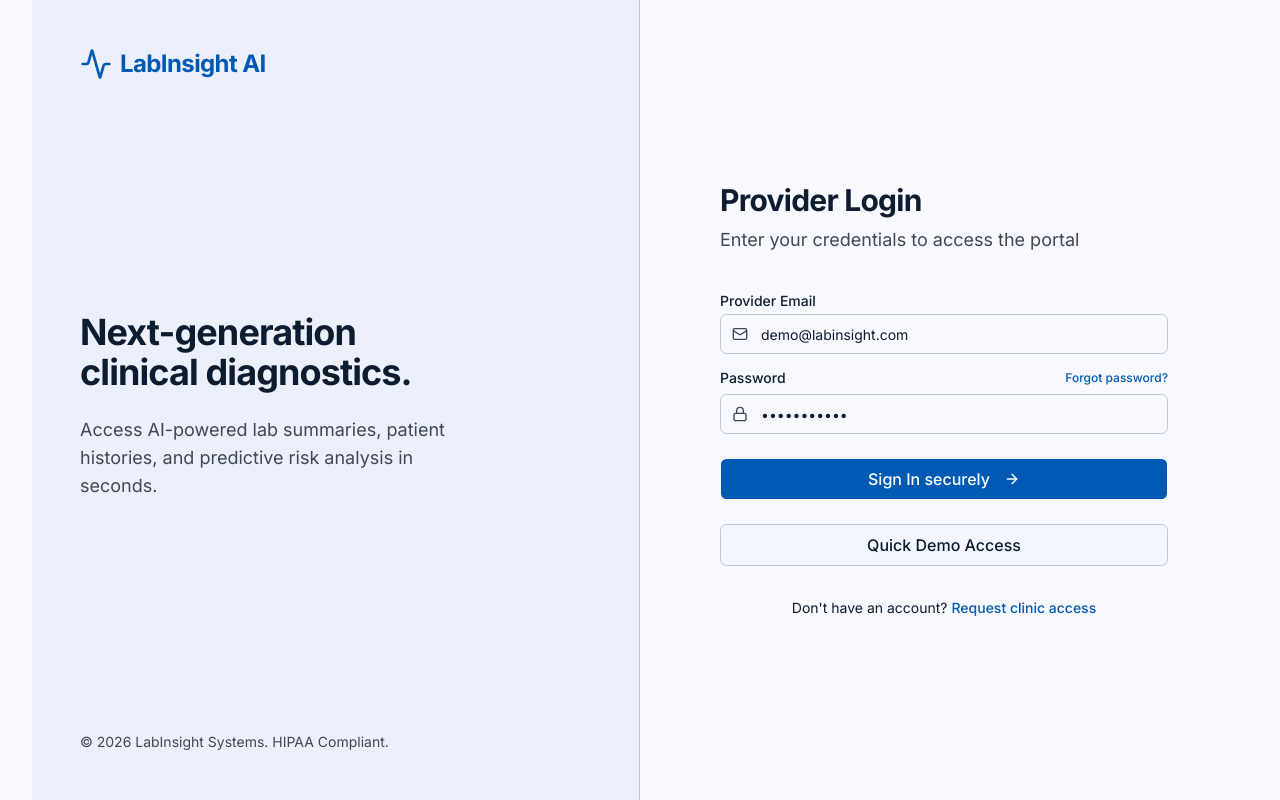
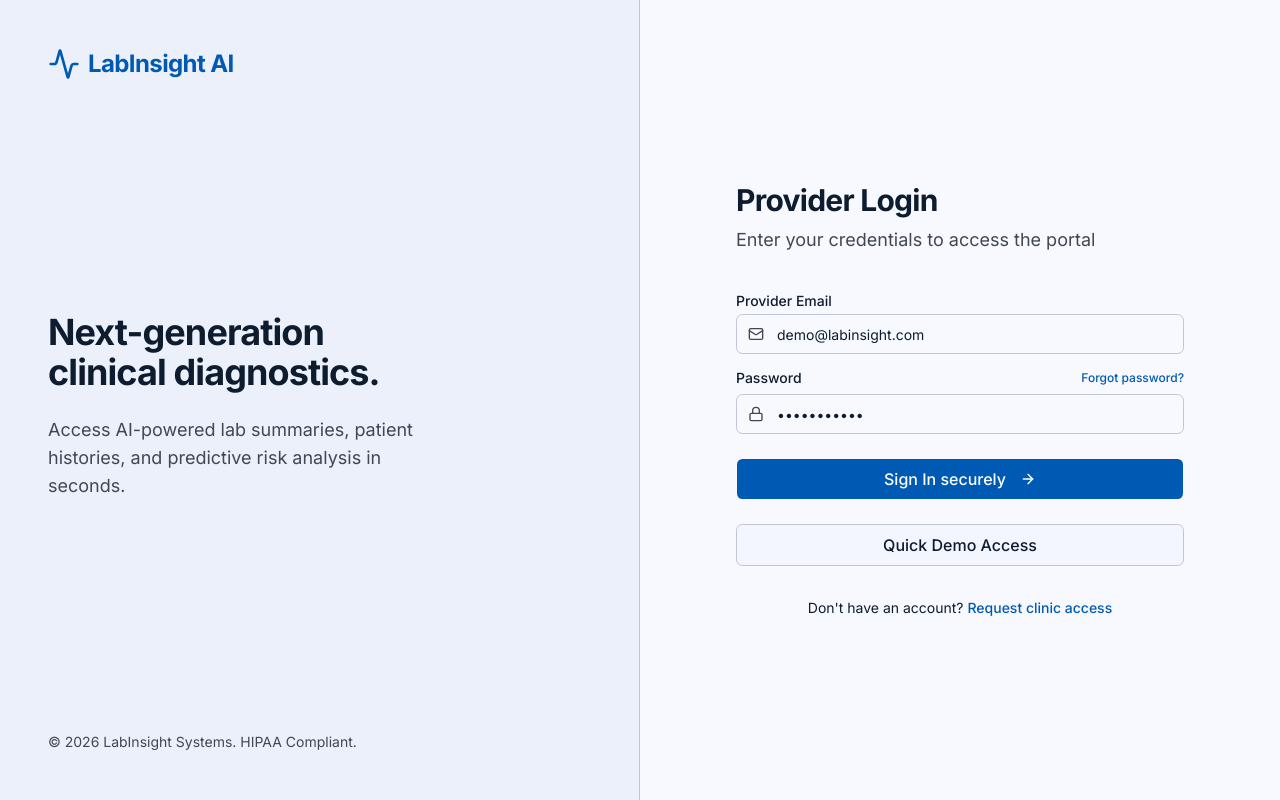
Before and after one commit to thi-miranda348/labinsight-ai-front-end, a Next.js app: page /login in a window 1280 px wide. Built offline with nearby package versions, Linux system fonts and the light colour scheme.

Commit message:
update the main layout

```diff
--- a/app/layout.tsx
+++ b/app/layout.tsx
@@ -19,7 +19,7 @@ export default function RootLayout({
 }>) {
   return (
     <html lang="en" className={`${inter.variable} h-full antialiased`}>
-      <body className="min-h-full md:px-6 lg:px-8 flex flex-col bg-background text-foreground text-sm md:text-base lg:text-lg overflow-x-hidden">
+      <body className="min-h-full flex flex-col bg-background text-foreground text-sm md:text-base lg:text-lg overflow-x-hidden">
         <Providers>{children}</Providers>
       </body>
     </html>
```
